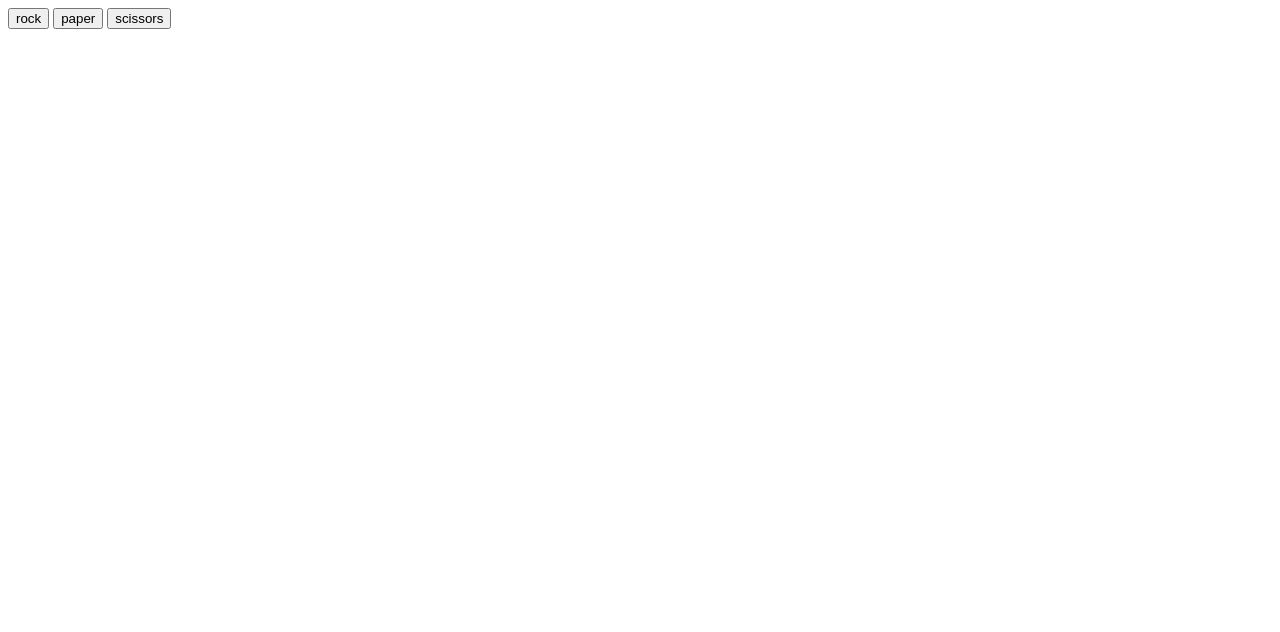
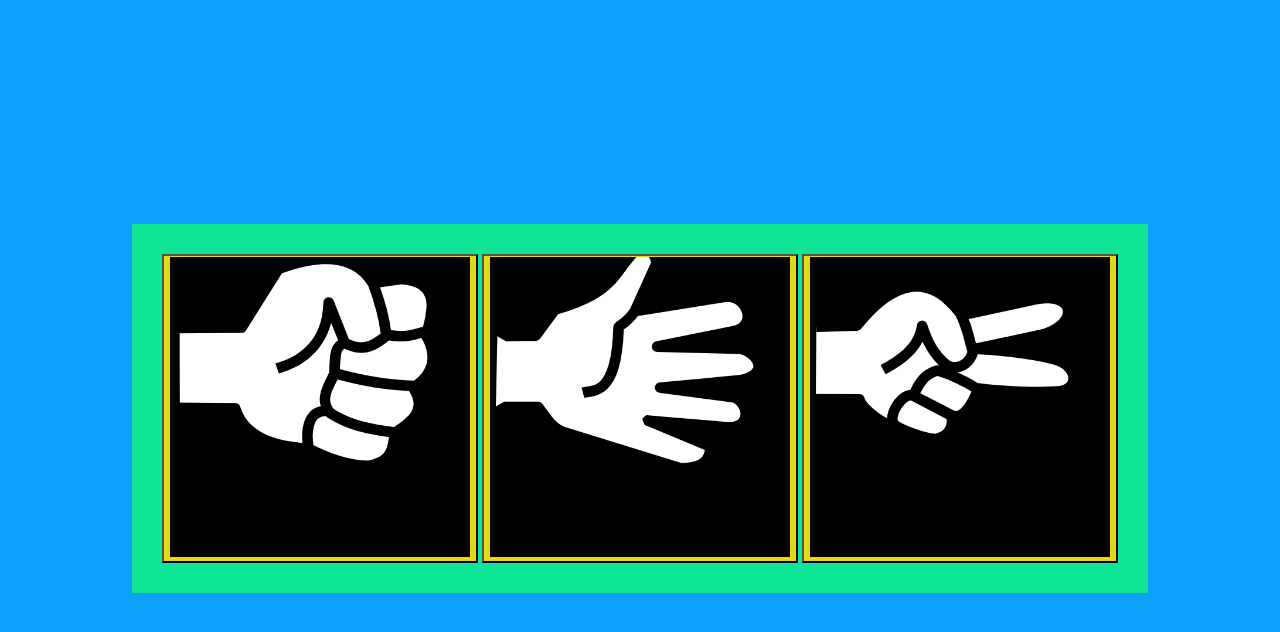
Before and after one commit to marcosferr/rock-papers-scissors, a plain HTML site: page index.html in a window 1280 px wide. Drawn offline with Linux system fonts and the light colour scheme.

Commit message:
Add a simple UI with Images for RPS game

```diff
--- a/index.html
+++ b/index.html
@@ -1,15 +1,22 @@
 <!DOCTYPE HTML>
 <html>
-    <head>
 
-    </head>
-    <body>
-    <button id="rock">rock</button>
-    <button id="paper">paper</button>
-    <button id="scissors">scissors</button>
-    <div id="display"></div>
+<head>
+<link rel="stylesheet" href="styles.css">
+</head>
+
+<body>
+    <div class="container">
+        <div class="btn-containers">
+            <button id="rock"><img src="img/rock.png" alt="rock"></button>
+            <button id="paper"><img src="img/paper.png" alt="Paper"></button>
+            <button id="scissors"><img src="img/scissors.png" alt="scissors"></button>
+        </div>
+        <div id="display"></div>
+    </div>
 
 
-    </body>
-    <script src="main.js"></script>
+</body>
+<script src="main.js"></script>
+
 </html>
--- /dev/null
+++ b/styles.css
@@ -0,0 +1,30 @@
+body{
+    background-color: #0FA0FE;
+}
+.container, .btn-container{
+    display: flex;
+}
+.container{
+    flex-direction: column;
+    align-items: center;
+    justify-content: center;
+    height: 100vh;
+}
+.btn-containers{
+    flex-direction: row ;
+    background-color: #0EE696;
+
+    justify-content: space-around;
+    padding: 30px;
+}
+button{
+    background-color: #E6DA0E;
+}
+img{
+    height: 300px;
+    width: 300px;
+}
+#display{
+    font-size: 42px;
+    font-family: Verdana, Geneva, Tahoma, sans-serif;
+}
```
Also changed, not shown: img/paper.png (added), img/rock.png (added), img/scissors.png (added).
